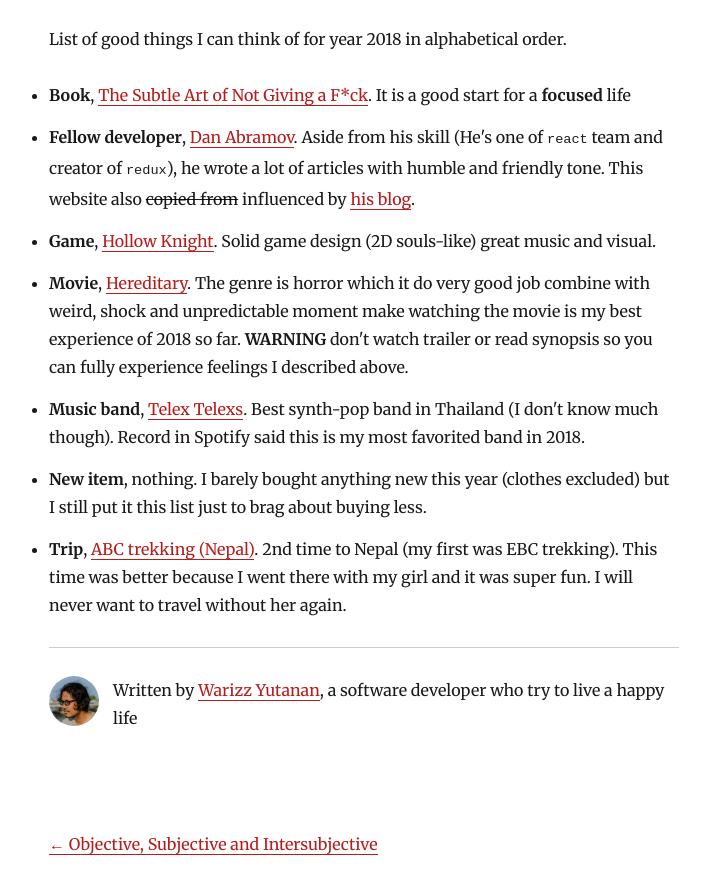
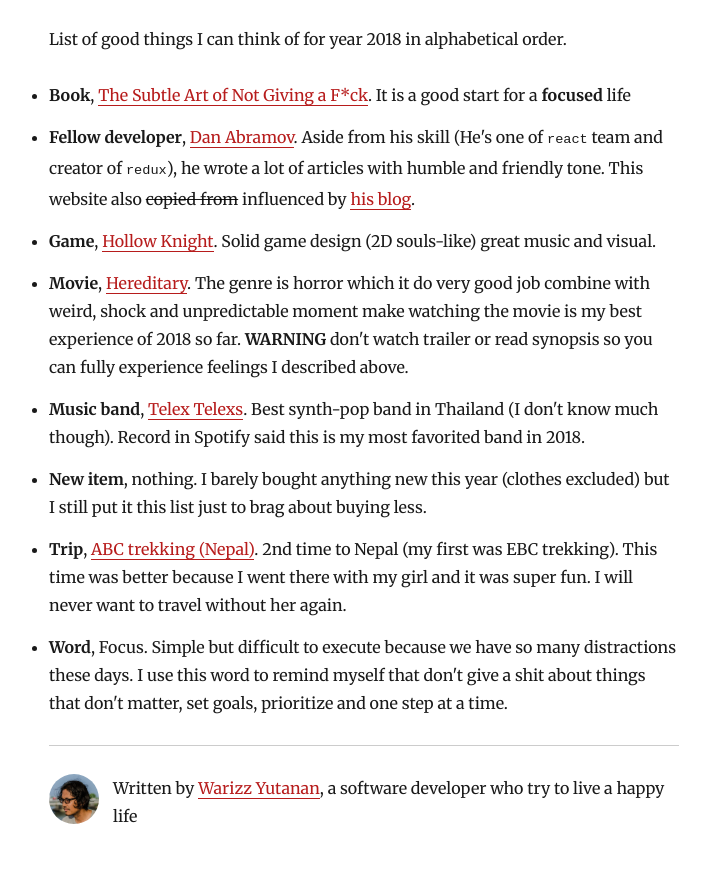
Before and after one commit to warizz/blog, a Gatsby site: page /best-of-2018/ in a window 1280 px wide. Shown: the part 170-1064 px from the top of the page, without its empty margins (276-986 px from the left). Built offline with nearby package versions, Linux system fonts and the light colour scheme; Gatsby itself is replaced by a stand-in of ours; some packages are replaced by stand-ins of ours.

Commit message:
update a post

```diff
--- a/content/blog/best-of-2018/index.md
+++ b/content/blog/best-of-2018/index.md
@@ -17,3 +17,5 @@ List of good things I can think of for year 2018 in alphabetical order.
 - __New item__, nothing. I barely bought anything new this year (clothes excluded) but I still put it this list just to brag about buying less.
 
 - __Trip__, [ABC trekking (Nepal)](https://photos.app.goo.gl/eQ8t8eVvBQPoZc2n8). 2nd time to Nepal (my first was EBC trekking). This time was better because I went there with my girl and it was super fun. I will never want to travel without her again.
+
+- __Word__, Focus. Simple but difficult to execute because we have so many distractions these days. I use this word to remind myself that don't give a shit about things that don't matter, set goals, prioritize and one step at a time.
```
